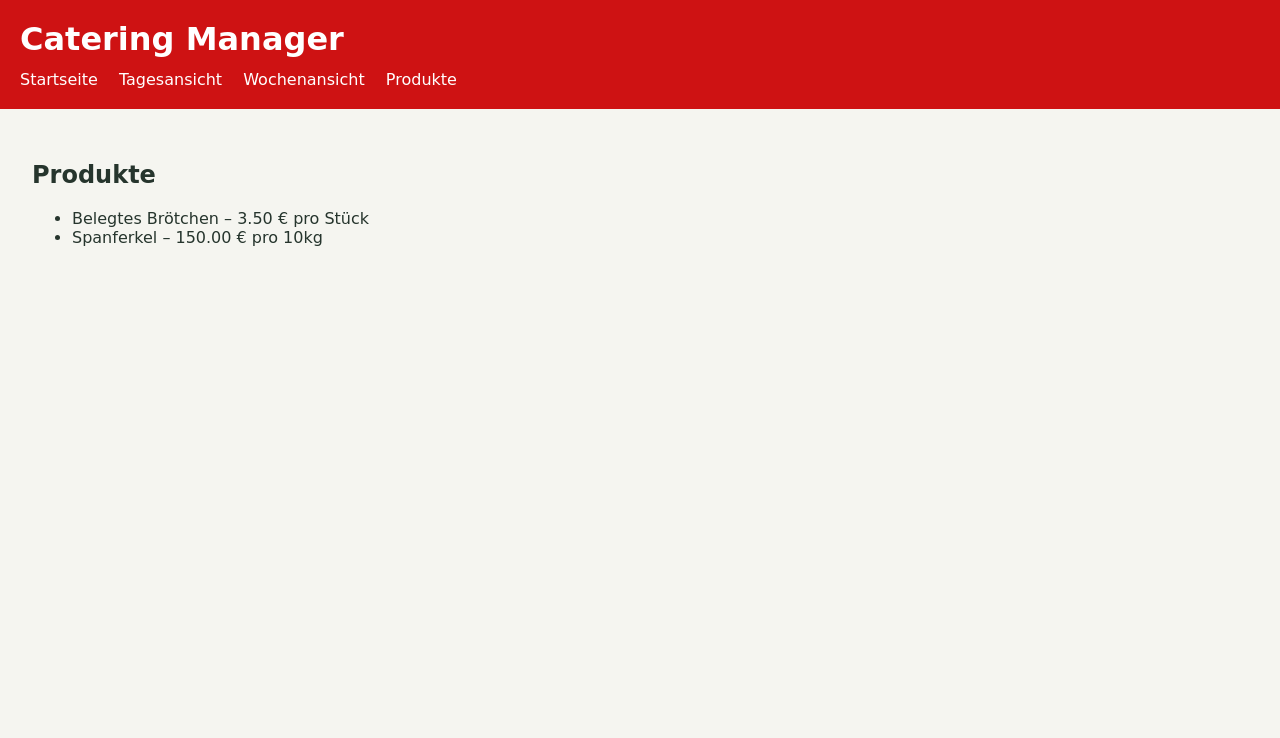
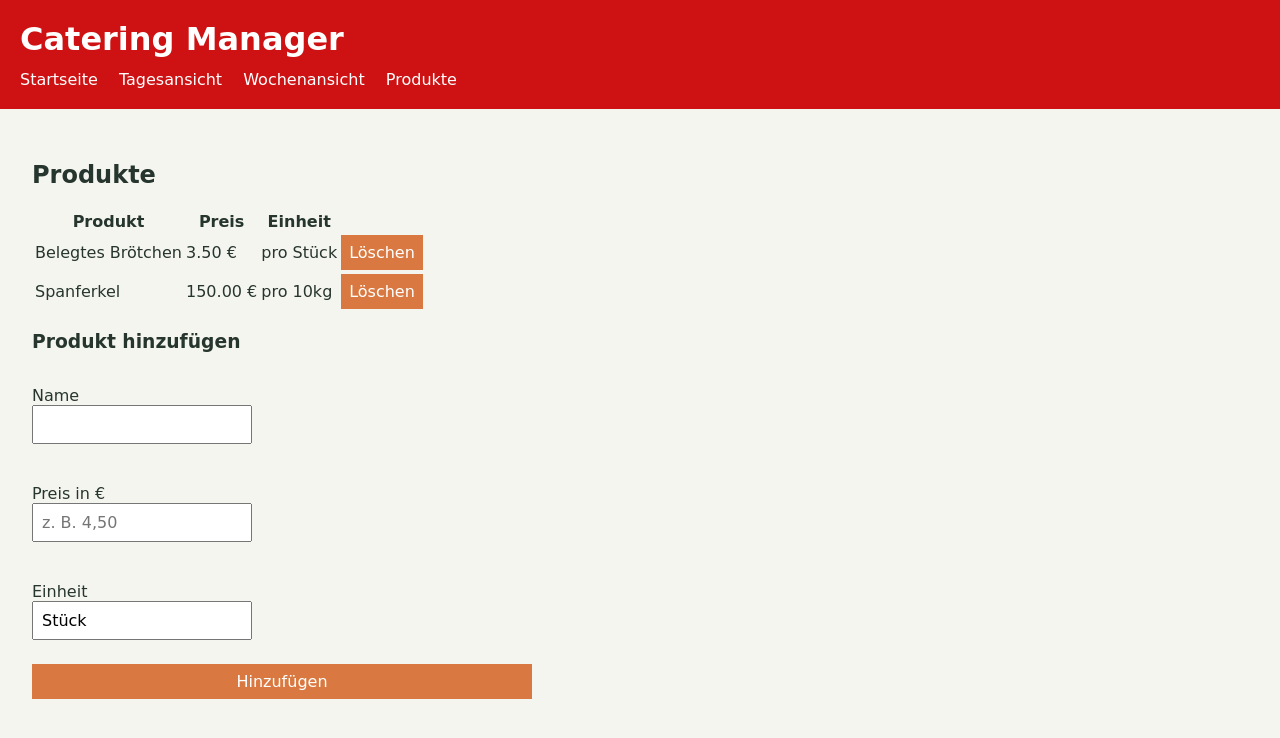
Before and after one commit to anton-vdg/catering-manager, a Flask app: page /produkte in a window 1280 px wide. Shown: the top 738 px of the page. Run offline with Flask 3, Linux system fonts and the light colour scheme; data comes from the database, SQL or seed files in the repository; both versions use the stored data as it was after the commit.

Commit message:
Produktliste und Hinzufügen eines Produkts

```diff
--- a/app.py
+++ b/app.py
@@ -186,7 +186,6 @@ def order_api():
                 if quantity < 1:
                     raise ValueError("Die Menge muss mindestens 1 sein.")
 
-                # Preis neu aus der Datenbank lesen: Browser-Werte sind nie vertrauenswürdig.
                 product = connection.execute(
                     "SELECT price_cents FROM products WHERE id = ?", (product_id,)
                 ).fetchone()
--- a/schema.sql
+++ b/schema.sql
@@ -3,7 +3,8 @@ CREATE TABLE IF NOT EXISTS products (
   id INTEGER PRIMARY KEY,
   name TEXT NOT NULL,
   price_cents INTEGER NOT NULL CHECK (price_cents >= 0),
-  unit TEXT NOT NULL DEFAULT 'Stück'
+  unit TEXT NOT NULL DEFAULT 'Stück',
+  active INTEGER NOT NULL DEFAULT 1
 );
 
 -- Ein Auftrag mit Kundendaten, Termin und Art der Übergabe.
@@ -25,6 +26,6 @@ CREATE TABLE IF NOT EXISTS order_items (
   product_id INTEGER NOT NULL,
   quantity INTEGER NOT NULL CHECK (quantity > 0),
   unit_price_cents INTEGER NOT NULL CHECK (unit_price_cents >= 0),
-  FOREIGN KEY (order_id) REFERENCES orders(id),
-  FOREIGN KEY (product_id) REFERENCES products(id)
+  FOREIGN KEY (order_id) REFERENCES orders(id) ON DELETE CASCADE,
+  FOREIGN KEY (product_id) REFERENCES products(id) ON DELETE RESTRICT
 );
--- a/templates/produkte.html
+++ b/templates/produkte.html
@@ -19,19 +19,80 @@
     <main>
       <h2>Produkte</h2>
 
+      {# Jinja-Kommentar: wird im Browser nie angezeigt. #}
+      {# Rückmeldung nach dem Hinzufügen oder Löschen. #}
+      {% if hinweis %}
+        <p class="hinweis">{{ hinweis }}</p>
+      {% endif %}
+      {% if fehler %}
+        <p class="fehler">{{ fehler }}</p>
+      {% endif %}
+
+      {# Liste aller sichtbaren Produkte. #}
       {% if products %}
-        <ul>
-          {% for product in products %}
-            <li>
-              {{ product['name'] }} –
-              {{ '%.2f'|format(product['price_cents'] / 100) }} € pro
-              {{ product['unit'] }}
-            </li>
-          {% endfor %}
-        </ul>
+        <table>
+          <thead>
+            <tr>
+              <th>Produkt</th>
+              <th>Preis</th>
+              <th>Einheit</th>
+              <th></th>
+            </tr>
+          </thead>
+          <tbody>
+            {# Schleife: ein Tabellenblock pro Produkt. #}
+            {% for product in products %}
+              <tr>
+                <td>{{ product['name'] }}</td>
+                <td>{{ '%.2f'|format(product['price_cents'] / 100) }} €</td>
+                <td>pro {{ product['unit'] }}</td>
+                <td>
+                  {#
+                    Jede Zeile hat ihr eigenes Mini-Formular.
+                    Ein Formular kann nur eine Aktion senden, deshalb pro
+                    Produkt ein eigenes.
+                    method="post" ist Pflicht, weil wir Daten ändern –
+                    niemals per GET (Link) löschen.
+                  #}
+                  <form method="post"
+                        action="/produkte/{{ product['id'] }}/loeschen"
+                        onsubmit="return confirm('Dieses Produkt wirklich löschen?');">
+                    <button type="submit">Löschen</button>
+                  </form>
+                </td>
+              </tr>
+            {% endfor %}
+          </tbody>
+        </table>
       {% else %}
         <p>Es sind noch keine Produkte gespeichert.</p>
       {% endif %}
+
+      <!-- Ein normaler HTML-Kommentar: erscheint in der Seitenquelle. -->
+      <h3>Produkt hinzufügen</h3>
+      <!--
+        action = wohin die Daten geschickt werden
+        method="post" = Daten werden im Hintergrund übertragen, nicht in der URL
+        required = Browser prüft, ob das Feld ausgefüllt ist
+      -->
+      <form method="post" action="/produkte/hinzufuegen">
+        <p>
+          <!-- for="name" verbindet die Beschriftung mit dem Feld id="name" -->
+          <label for="name">Name</label><br>
+          <input type="text" id="name" name="name" required>
+        </p>
+        <p>
+          <label for="price">Preis in €</label><br>
+          <!-- Kein type="number", weil Nutzer oft "4,50" mit Komma tippen. -->
+          <input type="text" id="price" name="price"
+                 inputmode="decimal" placeholder="z. B. 4,50" required>
+        </p>
+        <p>
+          <label for="unit">Einheit</label><br>
+          <input type="text" id="unit" name="unit" value="Stück">
+        </p>
+        <button type="submit">Hinzufügen</button>
+      </form>
     </main>
   </body>
 </html>
--- a/templates/tagesansicht.html
+++ b/templates/tagesansicht.html
@@ -32,6 +32,9 @@
               <p>
                 {{ 'Abholung' if order['fulfillment_type'] == 'abholung' else 'Lieferung' }}
                 {% if order['delivery_address'] %}· {{ order['delivery_address'] }}{% endif %}
+              </p>
+              <p>
+                {% if order['customer_phone'] %} {{ order['customer_phone'] }}{% endif %}
               </p>
               <ul>
                 {% for item in order['items'] %}
```
Also changed, not shown: products.db.
